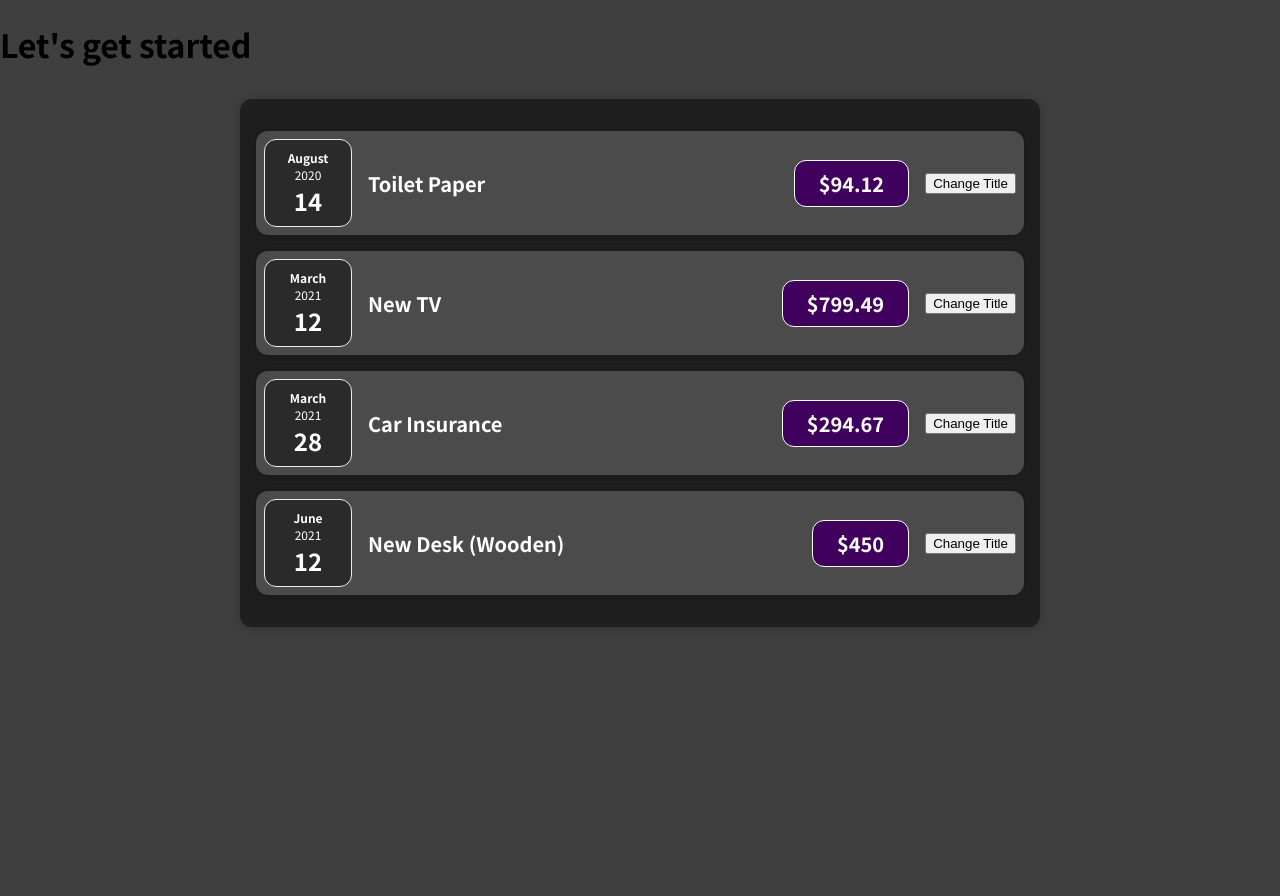
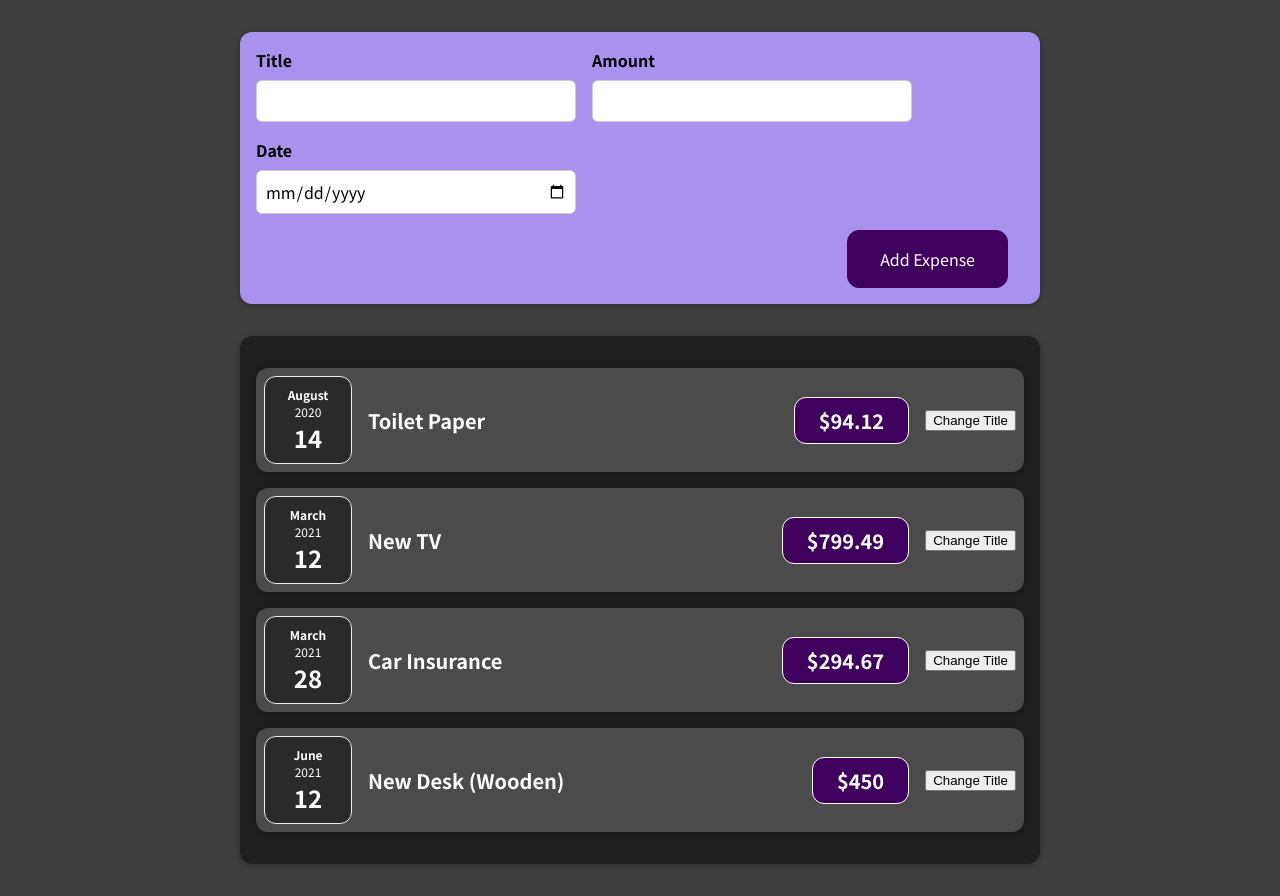
Before and after one commit to riskaagung11/React-State-and-Working-with-Event, a React (Vite) app: page / in a window 1280 px wide. Before the commit the page ends 800 px from the top, so only its background shows below. Built offline with nearby package versions, Linux system fonts and the light colour scheme.

Commit message:
Adding Form Inputs

```diff
--- a/src/App.jsx
+++ b/src/App.jsx
@@ -1,4 +1,5 @@
 import Expenses from "./components/Expense/Expenses";
+import NewExpense from "./components/NewExpense/NewExpense";
 
 function App() {
   const expenses = [
@@ -25,7 +26,7 @@
 
   return (
     <>
-      <h1>Let&apos;s get started</h1>
+      <NewExpense />
       <Expenses items={expenses} />
     </>
   );
--- /dev/null
+++ b/src/components/NewExpense/ExpenseForm.css
@@ -0,0 +1,26 @@
+.new-expense__controls {
+  display: flex;
+  flex-wrap: wrap;
+  gap: 1rem;
+  margin-bottom: 1rem;
+  text-align: left;
+}
+
+.new-expense__control label {
+  font-weight: bold;
+  margin-bottom: 0.5rem;
+  display: block;
+}
+
+.new-expense__control input {
+  font: inherit;
+  padding: 0.5rem;
+  border-radius: 6px;
+  border: 1px solid #ccc;
+  width: 20rem;
+  max-width: 100%;
+}
+
+.new-expense__actions {
+  text-align: right;
+}
--- /dev/null
+++ b/src/components/NewExpense/ExpenseForm.jsx
@@ -0,0 +1,27 @@
+import "./ExpenseForm.css";
+
+const ExpenseForm = () => {
+  return (
+    <form>
+      <div className="new-expense__controls">
+        <div className="new-expense__control">
+          <label>Title</label>
+          <input type="text" />
+        </div>
+        <div className="new-expense__control">
+          <label>Amount</label>
+          <input type="number" min="0.01" step="0.01" />
+        </div>
+        <div className="new-expense__control">
+          <label>Date</label>
+          <input type="date" min="2019-01-01" max="2022-12-31" />
+        </div>
+      </div>
+      <div className="new-expense__actions">
+        <button type="submit">Add Expense</button>
+      </div>
+    </form>
+  );
+};
+
+export default ExpenseForm;
--- /dev/null
+++ b/src/components/NewExpense/NewExpense.css
@@ -0,0 +1,38 @@
+.new-expense {
+  background-color: #a892ee;
+  padding: 1rem;
+  margin: 2rem auto;
+  width: 50rem;
+  max-width: 95%;
+  border-radius: 12px;
+  text-align: center;
+  box-shadow: 0 1px 8px rgba(0, 0, 0, 0.25);
+}
+
+.new-expense button {
+  font: inherit;
+  cursor: pointer;
+  padding: 1rem 2rem;
+  border: 1px solid #40005d;
+  background-color: #40005d;
+  color: white;
+  border-radius: 12px;
+  margin-right: 1rem;
+}
+
+.new-expense button:hover,
+.new-expense button:active {
+  background-color: #510674;
+  border-color: #510674;
+}
+
+.new-expense button.alternative {
+  color: #220131;
+  border-color: transparent;
+  background-color: transparent;
+}
+
+.new-expense button.alternative:hover,
+.new-expense button.alternative:active {
+  background-color: #ddb3f8;
+}
--- /dev/null
+++ b/src/components/NewExpense/NewExpense.jsx
@@ -0,0 +1,12 @@
+import ExpenseForm from "./ExpenseForm";
+import "./NewExpense.css";
+
+const NewExpense = () => {
+  return (
+    <div className="new-expense">
+      <ExpenseForm />
+    </div>
+  );
+};
+
+export default NewExpense;
```
